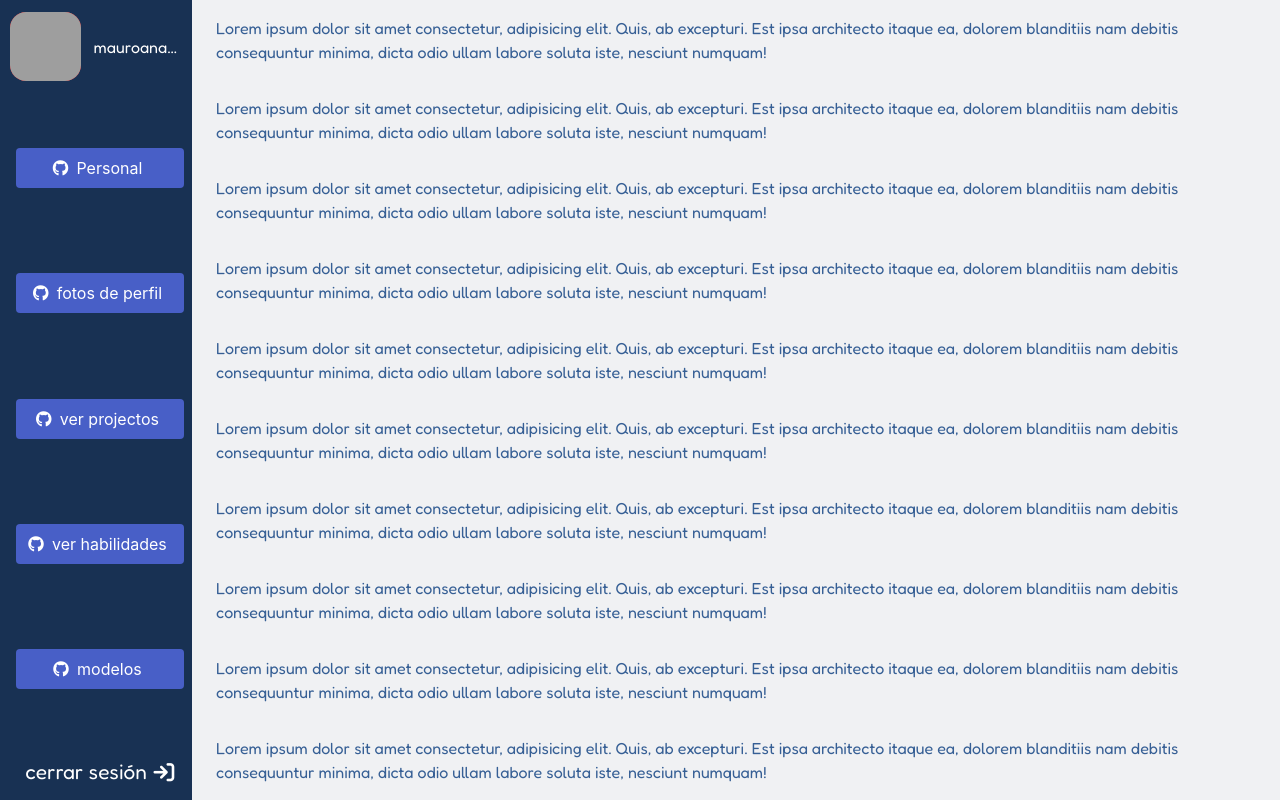
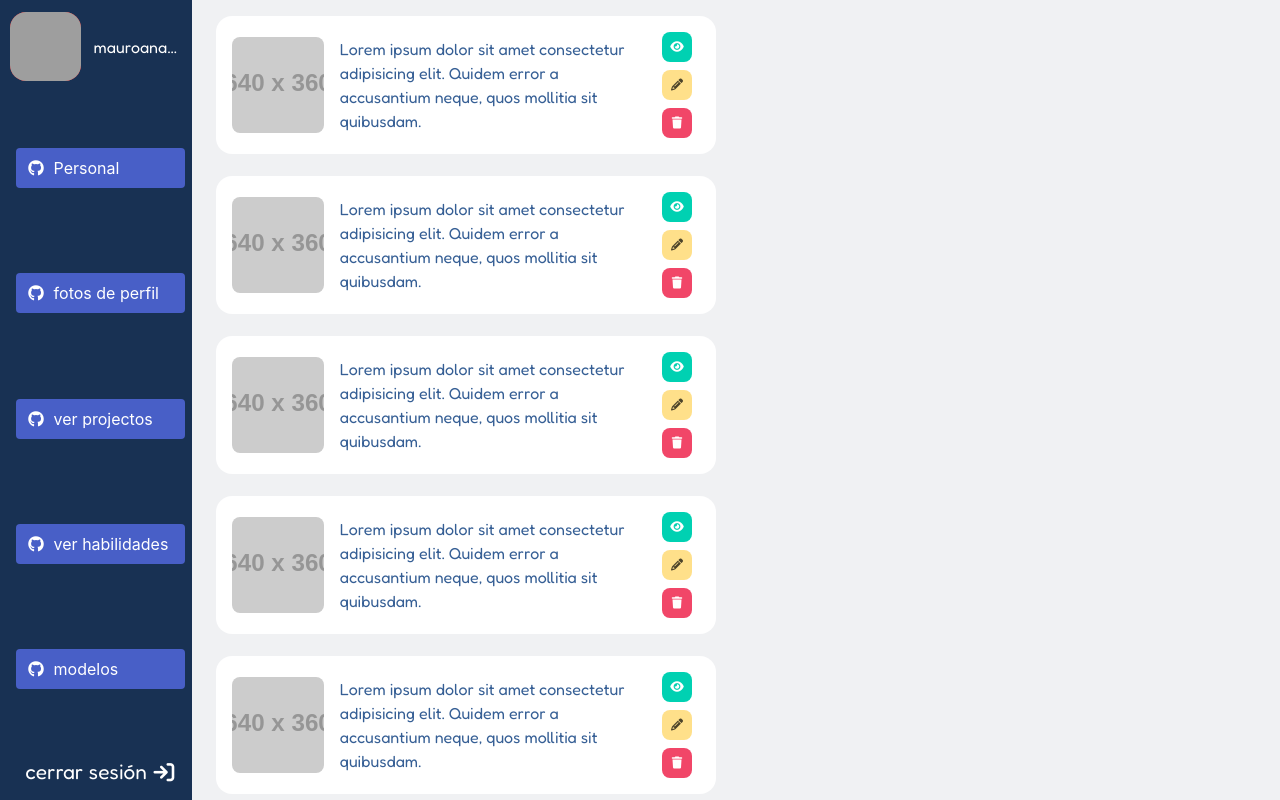
Before and after one commit to MauroMontan/vue-admin-page, a Vue app: page / in a window 1280 px wide. Built offline with nearby package versions, Linux system fonts and the light colour scheme; grey boxes are pictures that could not be loaded.

Commit message:
list tile created

```diff
--- a/src/App.vue
+++ b/src/App.vue
@@ -6,9 +6,7 @@ import SideBar from "./components/sidebar.vue";
   <SideBar />
 
   <main>
-    <p v-for="i in 300">Lorem ipsum dolor sit amet consectetur, adipisicing elit. Quis, ab excepturi. Est ipsa
-      architecto itaque ea,
-      dolorem blanditiis nam debitis consequuntur minima, dicta odio ullam labore soluta iste, nesciunt numquam!</p>
+    <router-view></router-view>
   </main>
 </template>
 
@@ -25,10 +23,7 @@ import SideBar from "./components/sidebar.vue";
 main {
   width: 100%;
   height: 100%;
-  overflow: auto;
-  padding: 1rem;
-  display: grid;
-  gap: 2rem;
+  overflow: hidden;
 }
 
 #app {
@@ -42,8 +37,4 @@ main {
   font-family: 'Fredoka', sans-serif;
 
 }
-
-::-webkit-scrollbar {
-  display: none;
-}
 </style>
--- a/src/components/list_tile.vue
+++ b/src/components/list_tile.vue
@@ -0,0 +1,91 @@
+<script setup lang="ts" ></script>
+
+<template>
+  <div class="tile">
+    <div class="image">
+      <img src="http://via.placeholder.com/640x360" alt="tile image">
+    </div>
+
+
+
+    <div class="contents">
+      <p>Lorem ipsum dolor sit amet consectetur adipisicing elit. Quidem error a accusantium neque, quos mollitia sit
+        quibusdam.</p>
+
+
+    </div>
+
+    <div class="buttons">
+
+      <button class="button is-primary is-small">
+        <span class="icon is-small">
+          <i class="fa-solid fa-eye"></i>
+        </span>
+      </button>
+      <button class="button is-warning is-small ">
+        <span class="icon is-small ">
+          <i class="fa-solid fa-pencil"></i>
+        </span>
+      </button>
+      <button class="button is-danger is-small ">
+        <span class="icon is-small">
+          <i class="fa-solid fa-trash"></i>
+        </span>
+      </button>
+    </div>
+  </div>
+</template>
+
+
+<style scoped>
+.tile {
+  background-color: #ffffff;
+  width: 100%;
+  height: 100%;
+  gap: 1rem;
+  padding: 1rem;
+  border-radius: 1rem;
+  display: flex;
+  align-items: center;
+  justify-content: space-between;
+}
+
+
+.buttons {
+  width: min-content;
+}
+
+.image {
+  width: 30%;
+  height: 100%;
+  overflow: hidden;
+  border-radius: 0.5rem;
+}
+
+.button {
+  border-radius: 2rem;
+}
+
+img {
+  width: 100%;
+  height: 100%;
+  object-fit: cover;
+  object-position: center;
+}
+
+.buttons .button {
+  border-radius: 0.5rem;
+}
+
+.contents {
+
+  overflow: hidden;
+  width: 100%;
+  height: 100%;
+  display: flex;
+
+  flex-direction: column;
+  align-items: center;
+  text-overflow: ellipsis;
+}
+</style>
--- a/src/components/main_layout.vue
+++ b/src/components/main_layout.vue
@@ -1,13 +1,42 @@
 <script setup lang="ts">
-
 </script>
 
 <template>
-  <div>
+  <div class="grid">
+    <section class="list">
+      <slot name="list" />
+    </section>
+    <section class="form">
+
+      <slot name="form" />
+    </section>
 
   </div>
 </template>
 
+<style scoped>
+.grid {
+  height: 100%;
+  width: 100%;
+  overflow: hidden;
+  display: grid;
+  gap: 1rem;
+  grid-template-columns: repeat(2, 1fr);
+}
 
-<style scoped>
+section {
+  overflow: auto;
+  padding: 1rem;
+}
+
+
+.list {
+  display: grid;
+  gap: 2rem;
+  grid-auto-rows: 8rem;
+}
+
+.list::-webkit-scrollbar {
+  display: initial;
+}
 </style>
--- a/src/components/sidebar.vue
+++ b/src/components/sidebar.vue
@@ -101,6 +101,11 @@ img {
   padding: 1rem;
 }
 
+button {
+  gap: 0.1rem;
+  justify-content: unset;
+}
+
 .bottom-content {
   width: 100%;
   height: fit-content;
--- a/src/pages/home_page.vue
+++ b/src/pages/home_page.vue
@@ -0,0 +1,18 @@
+<script setup lang="ts">
+import MainLayout from '../components/main_layout.vue';
+import ListTile from '../components/list_tile.vue';
+
+
+</script>
+
+<template>
+  <MainLayout>
+    <template v-slot:list>
+      <ListTile v-for="i in 5" />
+    </template>
+  </MainLayout>
+</template>
+
+
+<style scoped>
+</style>
--- a/src/router/index.ts
+++ b/src/router/index.ts
@@ -1,7 +1,7 @@
 
 import { createRouter, createWebHashHistory, RouteRecordRaw } from "vue-router";
 const routes: Array<RouteRecordRaw> = [
-  { path: '/home', component: () => import("../pages/home_page.vue") },
+  { path: '/', component: () => import("../pages/home_page.vue") },
 ]
 
 const router = createRouter({
```
